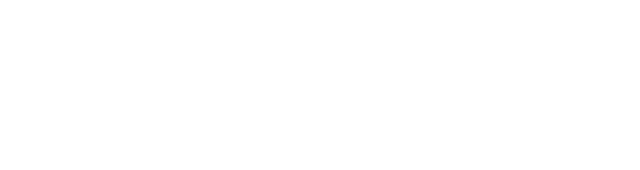
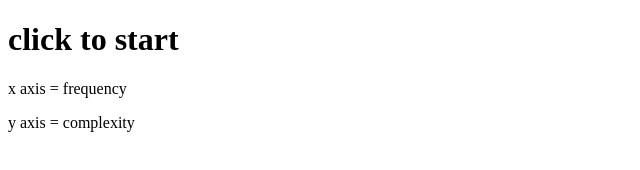
Before and after one commit to soundproofboot/web-theremin-prototype, a plain HTML site: page index.html in a window 1280 px wide. Shown: the whole page, without its empty margins (0-640 px from the left). Drawn offline with nearby package versions, Linux system fonts and the light colour scheme.

Commit message:
added text

```diff
--- a/index.html
+++ b/index.html
@@ -13,6 +13,9 @@
   </head>
   <body>
     <!-- <button>Start</button> -->
+    <h1>click to start</h1>
+    <p>x axis = frequency</p>
+    <p>y axis = complexity</p>
     <!-- <p>Type:</p>
     <div id="type-options">
       <input
```
